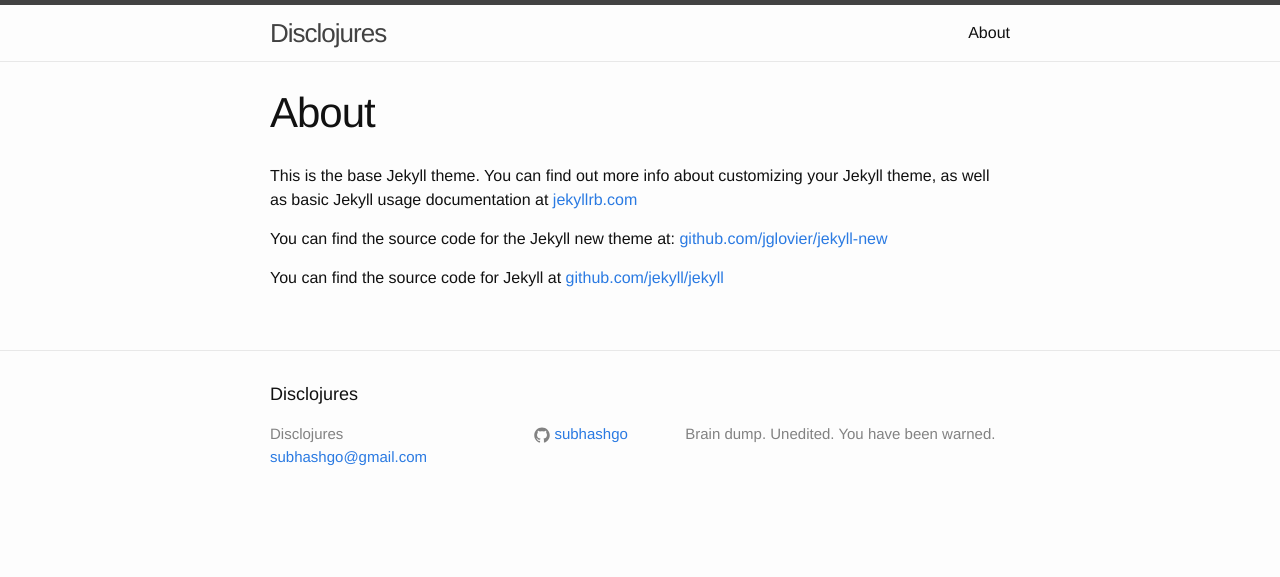
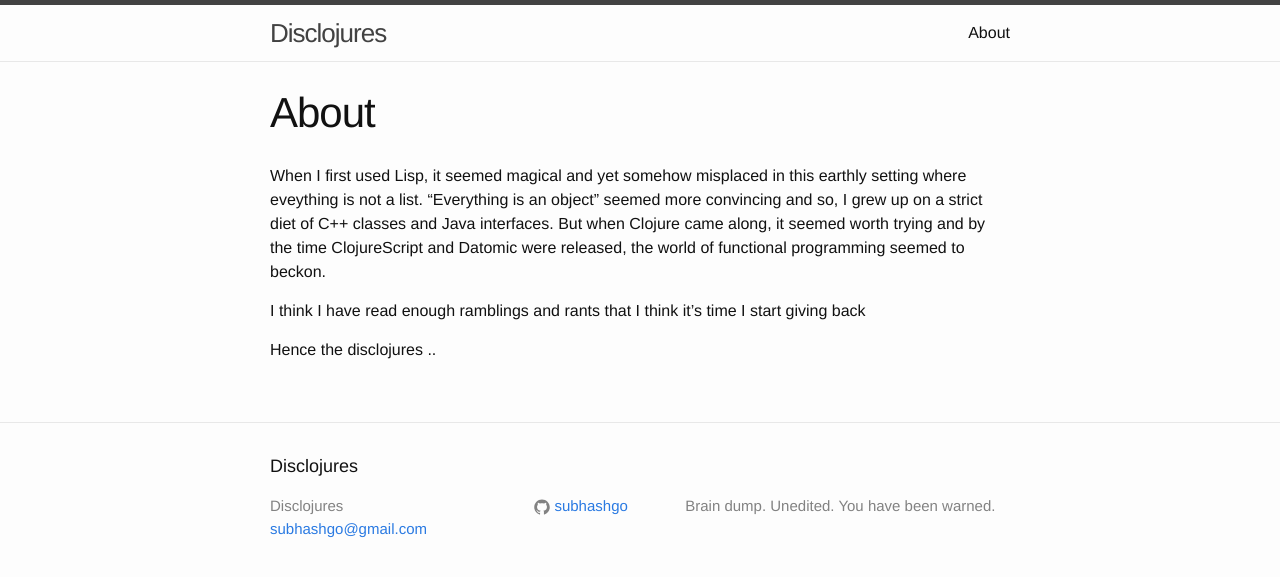
Before and after one commit to subhash/subhash.github.io, a Jekyll site: the page built from about.md, in a window 1280 px wide. Shown: the top 577 px of the page. Built offline with Jekyll 4.4.1, drawn with Linux system fonts in a browser that asks for light colours.

Commit message:
Update about.md

```diff
--- a/about.md
+++ b/about.md
@@ -4,8 +4,8 @@
 permalink: /about/
 ---
 
-This is the base Jekyll theme. You can find out more info about customizing your Jekyll theme, as well as basic Jekyll usage documentation at [jekyllrb.com](http://jekyllrb.com/)
+When I first used Lisp, it seemed magical and yet somehow misplaced in this earthly setting where eveything is not a list. "Everything is an object" seemed more convincing and so, I grew up on a strict diet of C++ classes and Java interfaces. But when Clojure came along, it seemed worth trying and by the time ClojureScript and Datomic were released, the world of functional programming seemed to beckon.
 
-You can find the source code for the Jekyll new theme at: [github.com/jglovier/jekyll-new](https://github.com/jglovier/jekyll-new)
+I think I have read enough ramblings and rants that I think it's time I start giving back
 
-You can find the source code for Jekyll at [github.com/jekyll/jekyll](https://github.com/jekyll/jekyll)
+Hence the disclojures ..
```
